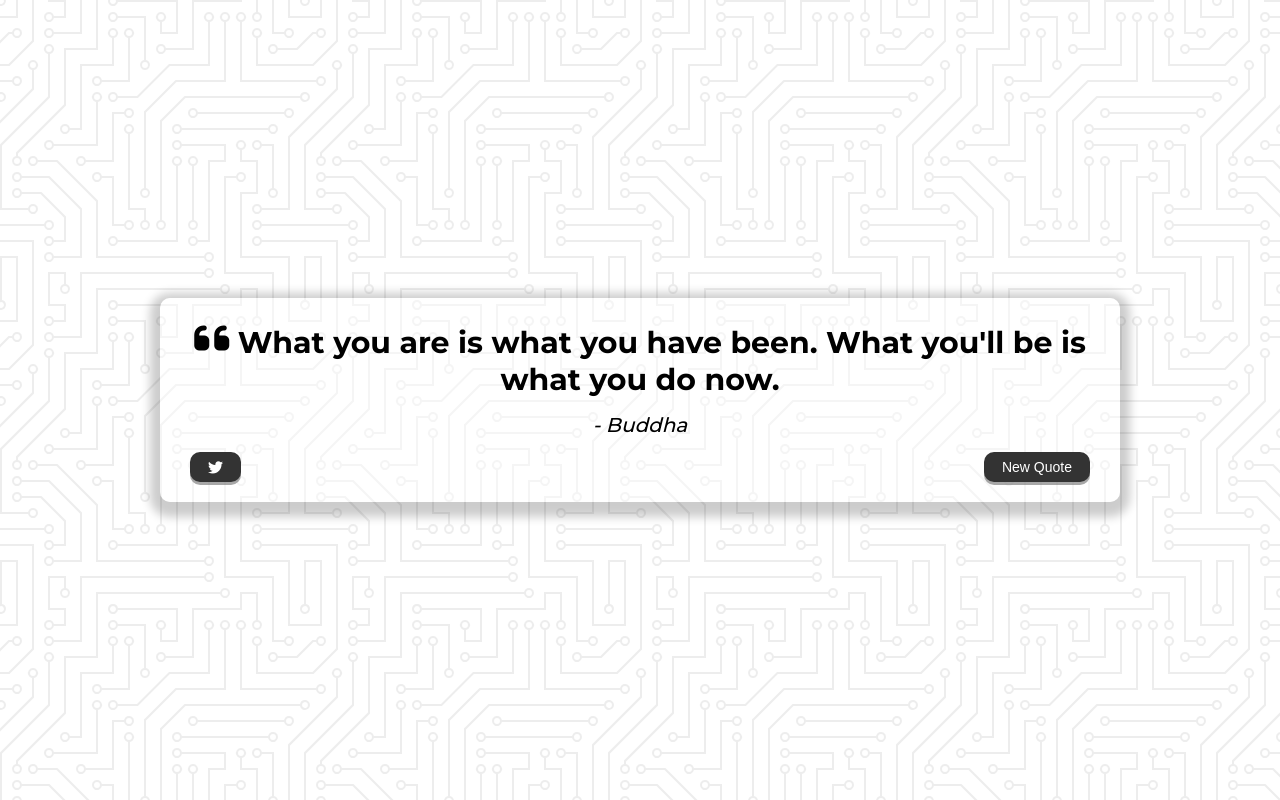
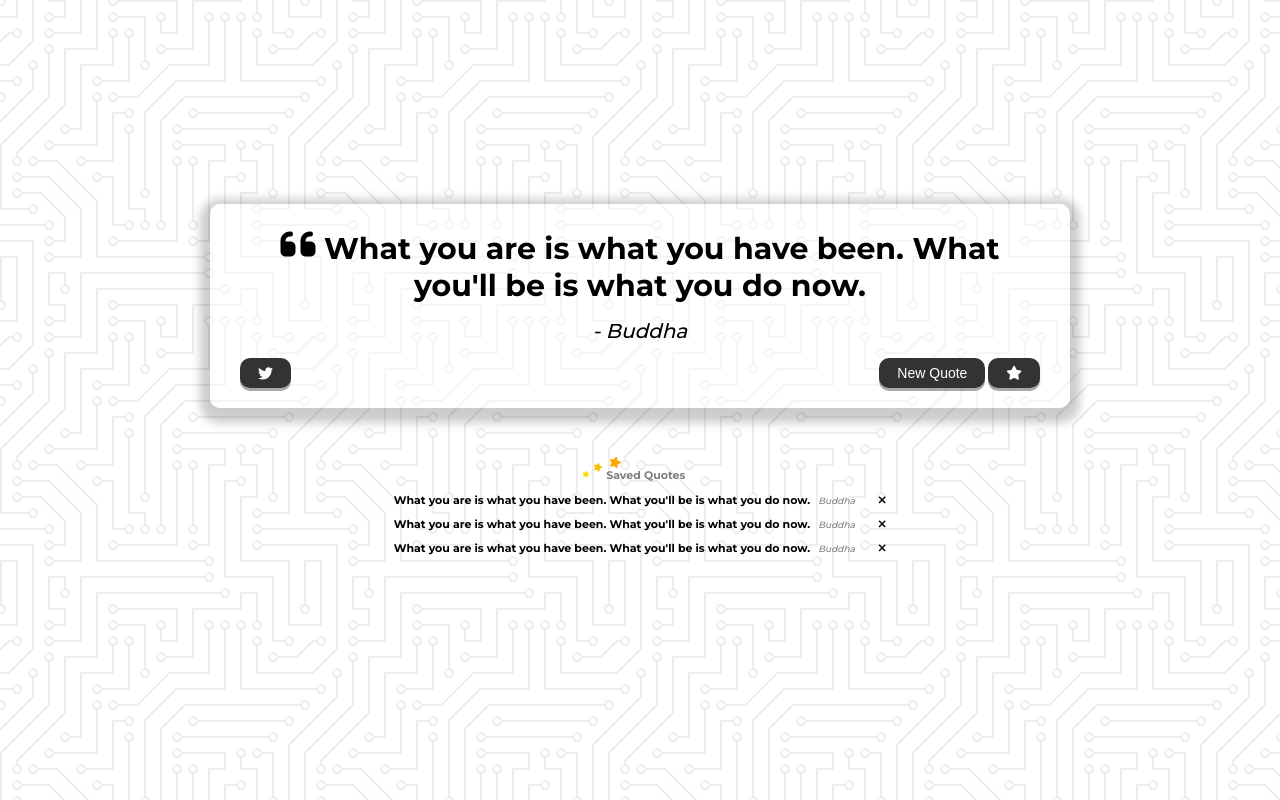
Before and after one commit to rickhallett/quote-generator, a plain HTML site: page index.html in a window 1280 px wide. Drawn offline with Linux system fonts and the light colour scheme; no server answers.

Commit message:
added saved quotes html/css

```diff
--- a/css/styles.css
+++ b/css/styles.css
@@ -14,18 +14,18 @@ body {
     font-weight: 700;
     text-align: center;
     display: flex;
+    flex-direction: column;
     align-items: center;
     justify-content: center;
 }
 
 .quote-container {
     width: auto;
-    max-width: 900px;
+    max-width: 800px;
     padding: 20px 30px;
     border-radius: 10px;
     background-color: rgba(255, 255, 255, 0.4);
     box-shadow: 0 5px 10px 10px rgba(0, 0, 0, 0.2);
-    transition: visibility ease-in 300ms;
 }
 
 .quote-text {
@@ -79,11 +79,70 @@ button:active {
 
 .twitter-button {
     font-size: 1.5rem;
-    transition: color ease-in-out 200ms;
+    /* transition: color ease-in-out 200ms; */
 }
 
 .twitter-button:hover {
     color: #1DA1F2;
+}
+
+.fav-container {
+    width: auto;
+    max-width: 800px;
+    margin-top: 40px;
+    padding: 20px 30px;
+    font-size: 1.1rem;
+    /* border-radius: 10px;
+    background-color: rgba(255, 255, 255, 0.4);
+    box-shadow: 0 5px 10px 10px rgba(0, 0, 0, 0.2); */
+}
+
+.fav-title {
+    margin-left: -35px;
+    color: grey;
+}
+
+.favs-list {
+    padding: 0;
+}
+
+.favs-list-item {
+    list-style: none;
+    padding-bottom: 1rem;
+}
+
+.favs-list-author {
+    margin: 0 2rem 0 0.5rem;
+    font-style: italic;
+    font-weight: 400;
+    font-size: 0.9rem;
+    color: grey;
+}
+
+.save-button:hover {
+    color: orange;
+}
+
+.fa-times:hover {
+    color: darkred;
+}
+
+i.orange {
+    color: orange;
+}
+
+i.orange:nth-child(1) {
+    filter: brightness(135%);
+    transform: rotate(15deg) translate(-15px, 3px) scale(.6);
+}
+
+i.orange:nth-child(2) {
+    filter: brightness(115%);
+    transform: rotate(15deg) translate(-20px, -3px) scale(.75);
+}
+
+i.orange:nth-child(3) {
+    transform: rotate(15deg) translate(-20px, -8px);
 }
 
 /* Tablet or smaller */
--- a/index.html
+++ b/index.html
@@ -23,7 +23,38 @@
             <button class="twitter-button" id="twitter" title="Tweet this!">
                 <i class="fab fa-twitter"></i>
             </button>
-            <button id="new-quote">New Quote</button>
+            <div>
+                <button id="new-quote">New Quote</button>
+                <button class="save-button" id="save-quote">
+                    <i class="fas fa-star"></i>
+                </button>
+            </div>
+
+        </div>
+    </div>
+
+    <div class="fav-container" id="fav-container">
+        <div class="fav-title-text">
+            <i class="fas fa-star orange"></i>
+            <i class="fas fa-star orange"></i>
+            <i class="fas fa-star orange"></i>
+            <span class="fav-title">Saved Quotes</span>
+        </div>
+        <div class="favs">
+            <ul class="favs-list">
+                <li class="favs-list-item">What you are is what you have been. What you'll be is what you do now.
+                    <span class="favs-list-author">Buddha</span>
+                    <i class="fas fa-times"></i>
+                </li>
+                <li class="favs-list-item">What you are is what you have been. What you'll be is what you do now.
+                    <span class="favs-list-author">Buddha</span>
+                    <i class="fas fa-times"></i>
+                </li>
+                <li class="favs-list-item">What you are is what you have been. What you'll be is what you do now.
+                    <span class="favs-list-author">Buddha</span>
+                    <i class="fas fa-times"></i>
+                </li>
+            </ul>
         </div>
     </div>
 
--- a/js/index.js
+++ b/js/index.js
@@ -32,7 +32,7 @@ const proxyGetQuote = async (_, n = 1) => {
     let data = await getQuote();
 
     if (!data) {
-        const delay = 500 + (n * 50);
+        const delay = 50;
 
         if (n < MAX_ATTEMPTS) {
             log(`Retrying API in ${delay}ms`);
@@ -102,5 +102,3 @@ const initShadowDOM = () => {
 
 const log = createLog();
 const manualMode = reactiveDOM(initShadowDOM());
-
-manualMode.exec();
```
